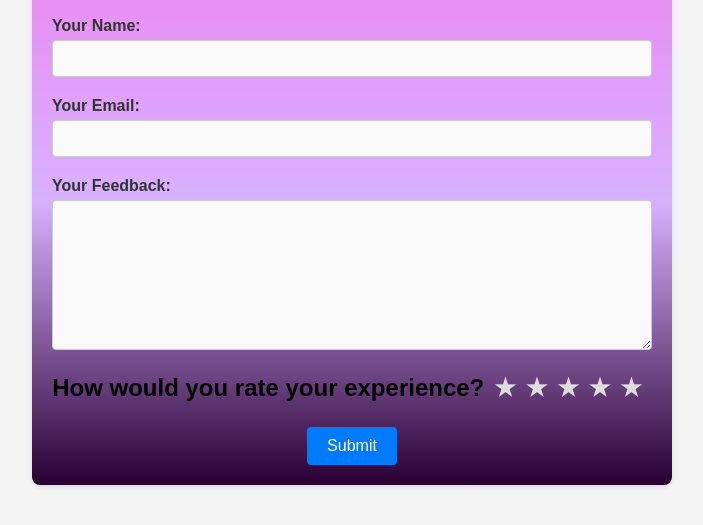
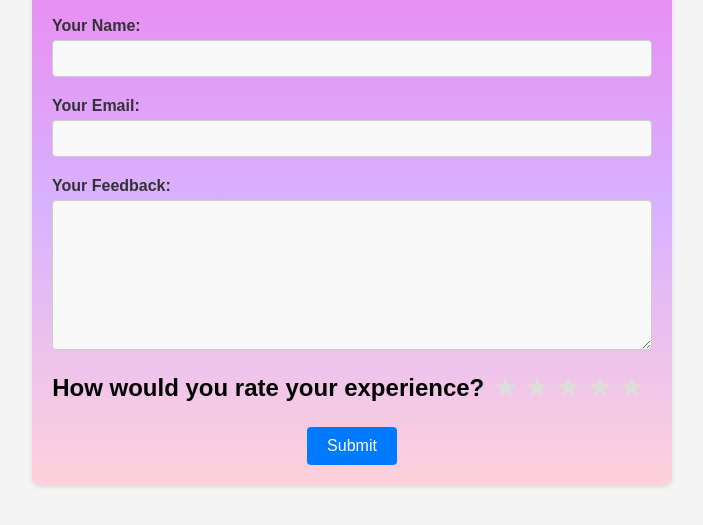
Before and after one commit to practice3903/feedback, a plain HTML site: page index.html in a window 1280 px wide. Shown: the part 131-656 px from the top of the page, without its empty margins (288-991 px from the left). Drawn offline with Linux system fonts and the light colour scheme.

Commit message:
Update index.html

```diff
--- a/index.html
+++ b/index.html
@@ -16,7 +16,7 @@
             max-width: 600px;
             margin: 50px auto;
             padding: 20px;
-            background: linear-gradient(to bottom, violet, #d8b1ff, #290033);
+            background: linear-gradient(to bottom, violet, #d8b1ff, #ffd1dc);
             background-color: #fff;
             border-radius: 8px;
             box-shadow: 0 2px 4px rgba(0,0,0,0.1);
```
